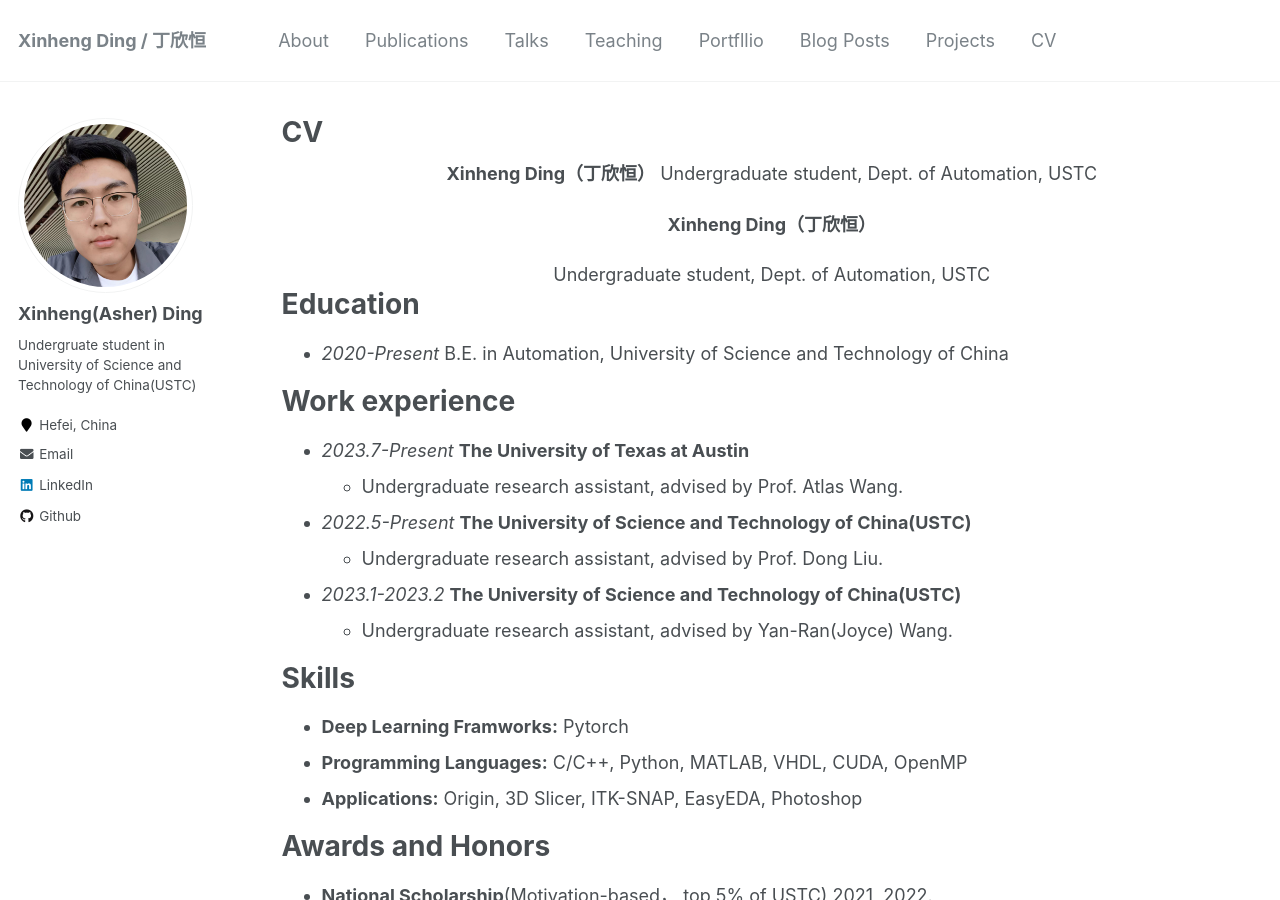
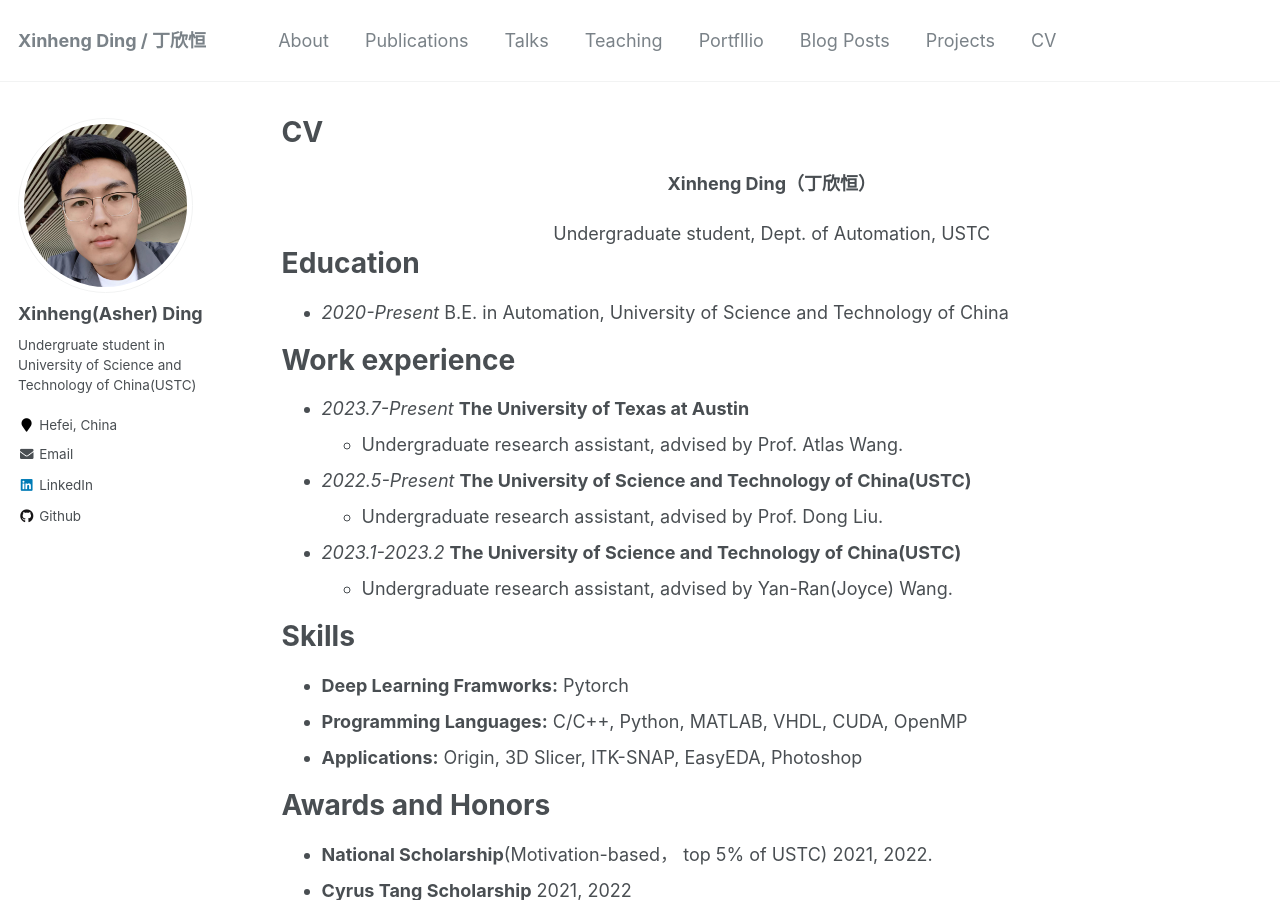
Before and after one commit to XinhengDing/XinhengDing.github.io, a Jekyll site: the page built from _pages/cv.md, in a window 1280 px wide and 900 px high. Built offline with Jekyll 4.4.1, drawn with Linux system fonts in a browser that asks for light colours.

Commit message:
Update cv.md

```diff
--- a/_pages/cv.md
+++ b/_pages/cv.md
@@ -7,15 +7,7 @@ redirect_from:
   - /resume
 ---
 
-{% include base_path %}
-<div style="text-align: center;">
-  <strong>Xinheng Ding（丁欣恒）</strong>
-
-
-  Undergraduate student, Dept. of Automation, USTC
-</div>
 **<center>Xinheng Ding（丁欣恒）</center>**
-
 
 <center>Undergraduate student, Dept. of Automation, USTC</center>
 
```
